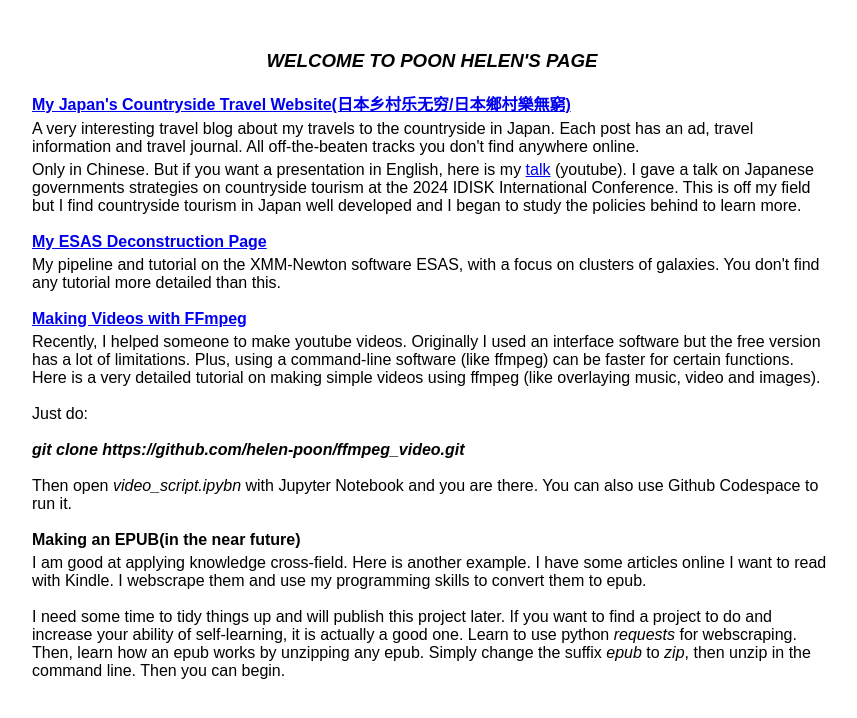
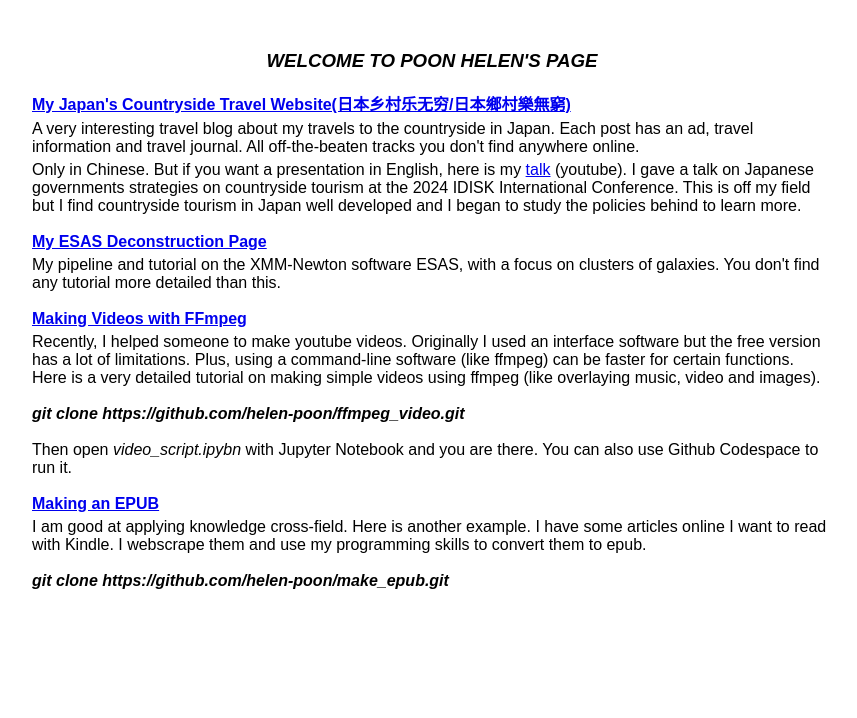
Before and after one commit to poonh/my_site, a plain HTML site: page index.html in a window 1280 px wide. Shown: the whole page, without its empty margins (208-1065 px from the left). Drawn offline with Linux system fonts and the light colour scheme.

Commit message:
Add files via upload

```diff
--- a/index.html
+++ b/index.html
@@ -36,13 +36,16 @@
 
    <b><span style="padding-bottom: 5px; display: inline-block"> <a href ="https://github.com/helen-poon/ffmpeg_video" target=_blank>Making Videos with FFmpeg</a></b><br>
    Recently, I helped someone to make youtube videos. Originally I used an interface software but the free version has a lot of limitations. Plus, using a command-line software (like ffmpeg) can be faster for certain functions. Here is a very detailed tutorial on making simple videos using ffmpeg (like overlaying music, video and images).<br><br>
-   Just do:<br><br>
+
    <i><b>git clone https://github.com/helen-poon/ffmpeg_video.git</i></b><br><br>
    Then open <i>video_script.ipybn</i> with Jupyter Notebook and you are there. You can also use Github Codespace to run it.<br><br>
 
-   <b><span style="padding-bottom: 5px; display: inline-block">Making an EPUB(in the near future)</b><br>
+   <b><span style="padding-bottom: 5px; display: inline-block"><a href ="https://github.com/helen-poon/make_epub" target=_blank>Making an EPUB</a></b><br>
 I am good at applying knowledge cross-field. Here is another example. I have some articles online I want to read with Kindle. I webscrape them and use my programming skills to convert them to epub.<br><br>
-I need some time to tidy things up and will publish this project later. If you want to find a project to do and increase your ability of self-learning, it is actually a good one. Learn to use python <i>requests</i> for webscraping. Then, learn how an epub works by unzipping any epub. Simply change the suffix <i>epub</i> to <i>zip</i>, then unzip in the command line. Then you can begin.<br><br>
+
+<i><b>git clone https://github.com/helen-poon/make_epub.git</i></b>
+
+
 
 <br><br><br><br>
 
```
